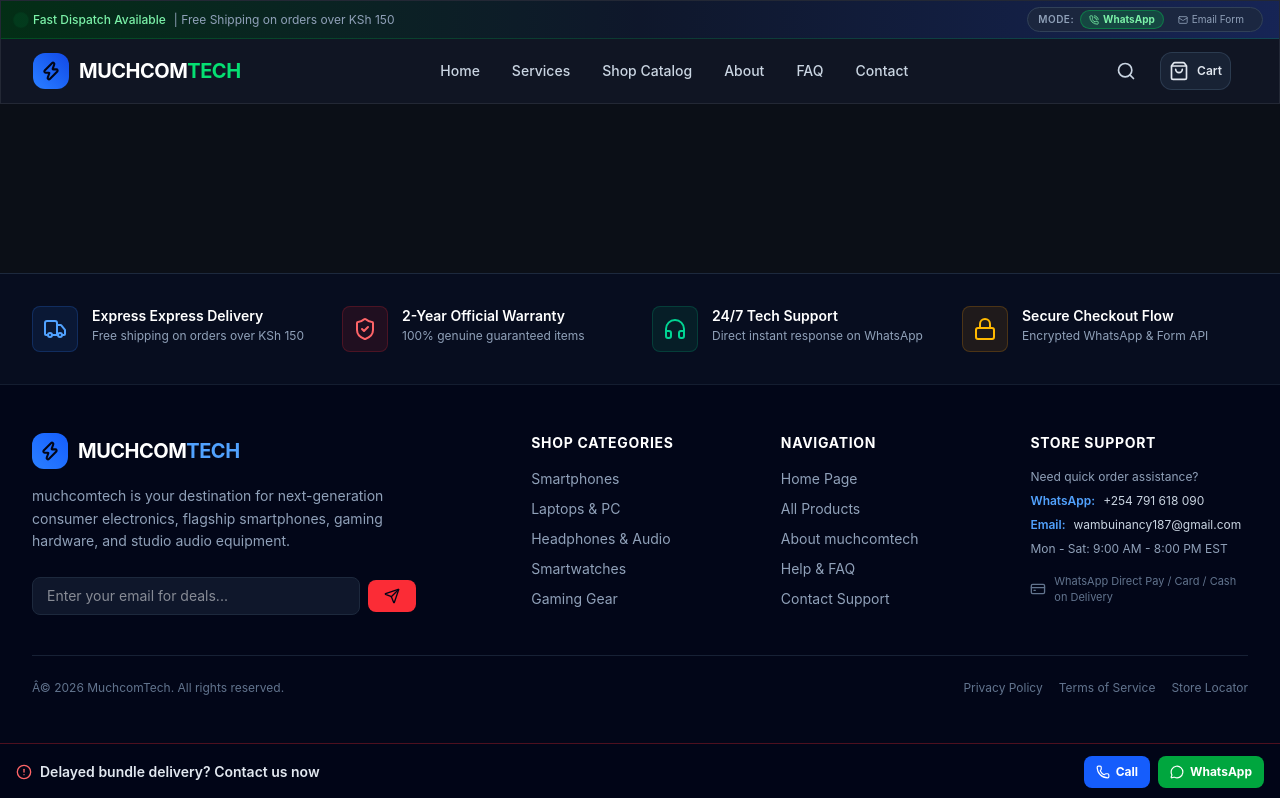
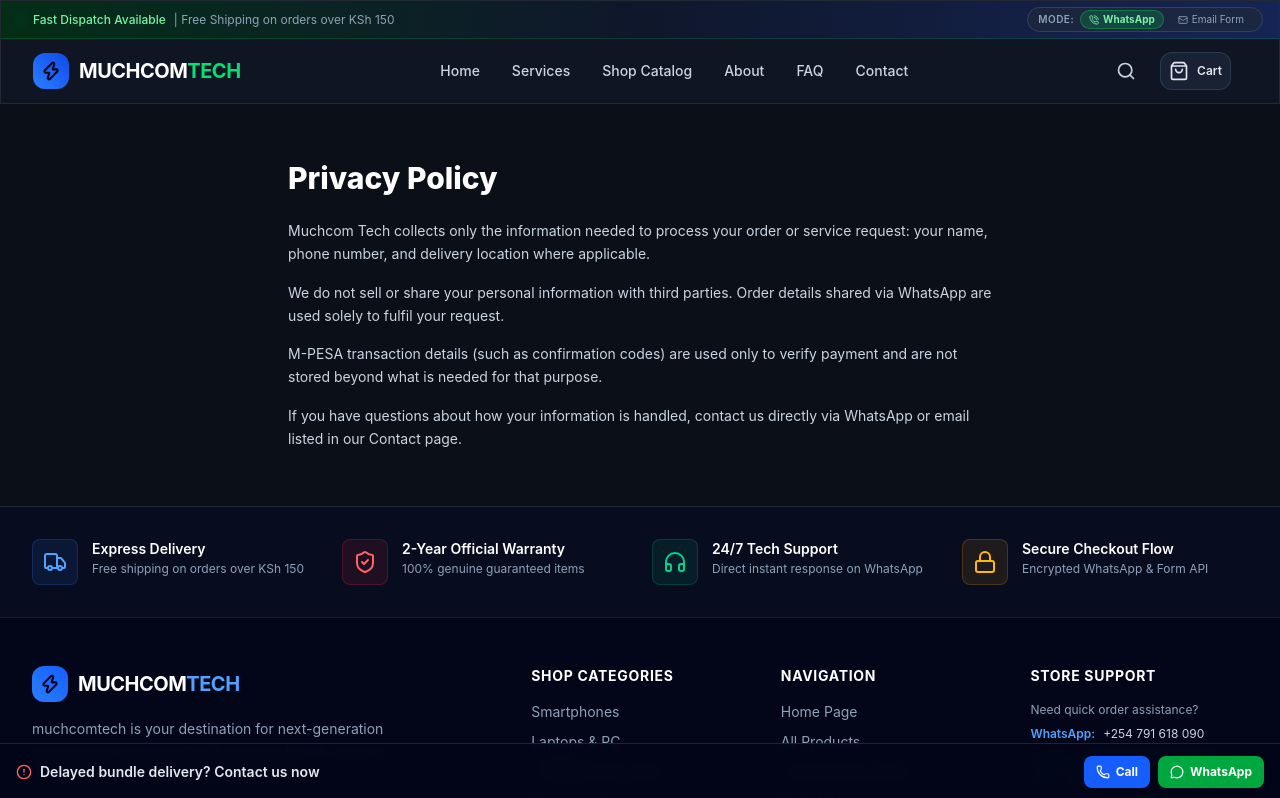
Before and after one commit to missynancy/MuchcomTech, a React (Vite) app: page /MuchcomTech/privacy in a window 1280 px wide. Shown: the top 798 px of the page. Built offline with nearby package versions, Linux system fonts and the light colour scheme.

Commit message:
Fix footer encoding, duplicate legal links, heading order, and accessibility labels

```diff
--- a/src/App.tsx
+++ b/src/App.tsx
@@ -13,6 +13,8 @@
 import { About } from './pages/About';
 import { FAQ } from './pages/FAQ';
 import { Contact } from './pages/Contact';
+import { Privacy } from './pages/Privacy';
+import { Terms } from './pages/Terms';
 
 export const App: React.FC = () => {
   return (
@@ -30,6 +32,8 @@
               <Route path="/about" element={<About />} />
               <Route path="/faq" element={<FAQ />} />
               <Route path="/contact" element={<Contact />} />
+              <Route path="/privacy" element={<Privacy />} />
+              <Route path="/terms" element={<Terms />} />
             </Routes>
           </main>
           <Footer />
--- a/src/components/Footer.tsx
+++ b/src/components/Footer.tsx
@@ -13,7 +13,7 @@
               <Truck className="w-6 h-6" />
             </div>
             <div>
-              <h4 className="text-sm font-semibold text-white">Express Express Delivery</h4>
+              <h3 className="text-sm font-semibold text-white">Express Delivery</h3>
               <p className="text-xs text-slate-400 mt-0.5">Free shipping on orders over KSh 150</p>
             </div>
           </div>
@@ -22,7 +22,7 @@
               <ShieldCheck className="w-6 h-6" />
             </div>
             <div>
-              <h4 className="text-sm font-semibold text-white">2-Year Official Warranty</h4>
+              <h3 className="text-sm font-semibold text-white">2-Year Official Warranty</h3>
               <p className="text-xs text-slate-400 mt-0.5">100% genuine guaranteed items</p>
             </div>
           </div>
@@ -31,7 +31,7 @@
               <Headphones className="w-6 h-6" />
             </div>
             <div>
-              <h4 className="text-sm font-semibold text-white">24/7 Tech Support</h4>
+              <h3 className="text-sm font-semibold text-white">24/7 Tech Support</h3>
               <p className="text-xs text-slate-400 mt-0.5">Direct instant response on WhatsApp</p>
             </div>
           </div>
@@ -40,7 +40,7 @@
               <Lock className="w-6 h-6" />
             </div>
             <div>
-              <h4 className="text-sm font-semibold text-white">Secure Checkout Flow</h4>
+              <h3 className="text-sm font-semibold text-white">Secure Checkout Flow</h3>
               <p className="text-xs text-slate-400 mt-0.5">Encrypted WhatsApp & Form API</p>
             </div>
           </div>
@@ -83,7 +83,7 @@
 
           {/* Catalog Links */}
           <div>
-            <h4 className="text-sm font-bold text-white uppercase tracking-wider mb-4">Shop Categories</h4>
+            <h3 className="text-sm font-bold text-white uppercase tracking-wider mb-4">Shop Categories</h3>
             <ul className="space-y-2.5 text-sm">
               <li><Link to="/shop?cat=smartphones" className="hover:text-blue-400 transition-colors">Smartphones</Link></li>
               <li><Link to="/shop?cat=laptops" className="hover:text-blue-400 transition-colors">Laptops & PC</Link></li>
@@ -95,7 +95,7 @@
 
           {/* Quick Links */}
           <div>
-            <h4 className="text-sm font-bold text-white uppercase tracking-wider mb-4">Navigation</h4>
+            <h3 className="text-sm font-bold text-white uppercase tracking-wider mb-4">Navigation</h3>
             <ul className="space-y-2.5 text-sm">
               <li><Link to="/" className="hover:text-blue-400 transition-colors">Home Page</Link></li>
               <li><Link to="/shop" className="hover:text-blue-400 transition-colors">All Products</Link></li>
@@ -107,7 +107,7 @@
 
           {/* Contact / Store Info */}
           <div>
-            <h4 className="text-sm font-bold text-white uppercase tracking-wider mb-4">Store Support</h4>
+            <h3 className="text-sm font-bold text-white uppercase tracking-wider mb-4">Store Support</h3>
             <p className="text-xs text-slate-400 mb-2">Need quick order assistance?</p>
             <div className="space-y-2 text-xs">
               <p className="flex items-center gap-2 text-slate-300">
@@ -124,13 +124,12 @@
             </div>
           </div>
         </div>
-
         {/* Bottom copyright line */}
         <div className="border-t border-slate-800/80 mt-10 pt-6 flex flex-col sm:flex-row justify-between items-center text-xs text-slate-500">
-          <p>Â© {new Date().getFullYear()} MuchcomTech. All rights reserved.</p>
+          <p>&copy; {new Date().getFullYear()} MuchcomTech. All rights reserved.</p>
           <div className="flex space-x-4 mt-2 sm:mt-0">
-            <Link to="/faq" className="hover:text-slate-400">Privacy Policy</Link>
-            <Link to="/faq" className="hover:text-slate-400">Terms of Service</Link>
+            <Link to="/privacy" className="hover:text-slate-400">Privacy Policy</Link>
+            <Link to="/terms" className="hover:text-slate-400">Terms of Service</Link>
             <Link to="/contact" className="hover:text-slate-400">Store Locator</Link>
           </div>
         </div>
--- a/src/components/SupportBar.tsx
+++ b/src/components/SupportBar.tsx
@@ -11,11 +11,11 @@
         </span>
       </div>
       <div className="flex items-center gap-2 shrink-0">
-        <a href="tel:0725260133" className="flex items-center gap-1.5 bg-blue-600 hover:bg-blue-500 text-white text-xs font-bold px-3 py-2 rounded-lg transition-colors">
+        <a href="tel:0725260133" aria-label="Call us" className="flex items-center gap-1.5 bg-blue-600 hover:bg-blue-500 text-white text-xs font-bold px-3 py-2 rounded-lg transition-colors">
           <Phone className="w-3.5 h-3.5" />
           <span className="hidden sm:inline">Call</span>
         </a>
-        <a href="https://wa.me/254791618090?text=Hi%20Muchcom%20Tech%2C%20my%20bundle%20delivery%20is%20delayed." target="_blank" rel="noopener noreferrer" className="flex items-center gap-1.5 bg-green-600 hover:bg-green-500 text-white text-xs font-bold px-3 py-2 rounded-lg transition-colors">
+        <a href="https://wa.me/254791618090?text=Hi%20Muchcom%20Tech%2C%20my%20bundle%20delivery%20is%20delayed." target="_blank" rel="noopener noreferrer" aria-label="Message us on WhatsApp" className="flex items-center gap-1.5 bg-green-600 hover:bg-green-500 text-white text-xs font-bold px-3 py-2 rounded-lg transition-colors">
           <MessageCircle className="w-3.5 h-3.5" />
           <span className="hidden sm:inline">WhatsApp</span>
         </a>
--- a/src/pages/Home.tsx
+++ b/src/pages/Home.tsx
@@ -106,7 +106,7 @@
             <div className="lg:col-span-5 relative">
               <div className="relative mx-auto max-w-md lg:max-w-none">
                 <div className="glass-panel p-6 sm:p-8 rounded-3xl border border-green-500/30 shadow-glow-green text-center bg-white">
-                  <p className="text-[11px] uppercase font-bold tracking-wider text-slate-500">
+                  <p className="text-[11px] uppercase font-bold tracking-wider text-slate-600">
                     Lipa na M-Pesa Buy Goods Till
                   </p>
                   <div className="text-4xl sm:text-5xl font-black text-blue-900 my-3 tracking-widest">
--- /dev/null
+++ b/src/pages/Privacy.tsx
@@ -0,0 +1,15 @@
+import React from 'react';
+
+export const Privacy: React.FC = () => {
+  return (
+    <div className="max-w-3xl mx-auto px-4 sm:px-6 lg:px-8 py-14">
+      <h1 className="text-2xl sm:text-3xl font-extrabold text-white mb-6">Privacy Policy</h1>
+      <div className="space-y-4 text-sm text-slate-300 leading-relaxed">
+        <p>Muchcom Tech collects only the information needed to process your order or service request: your name, phone number, and delivery location where applicable.</p>
+        <p>We do not sell or share your personal information with third parties. Order details shared via WhatsApp are used solely to fulfil your request.</p>
+        <p>M-PESA transaction details (such as confirmation codes) are used only to verify payment and are not stored beyond what is needed for that purpose.</p>
+        <p>If you have questions about how your information is handled, contact us directly via WhatsApp or email listed in our Contact page.</p>
+      </div>
+    </div>
+  );
+};
--- /dev/null
+++ b/src/pages/Terms.tsx
@@ -0,0 +1,15 @@
+import React from 'react';
+
+export const Terms: React.FC = () => {
+  return (
+    <div className="max-w-3xl mx-auto px-4 sm:px-6 lg:px-8 py-14">
+      <h1 className="text-2xl sm:text-3xl font-extrabold text-white mb-6">Terms of Service</h1>
+      <div className="space-y-4 text-sm text-slate-300 leading-relaxed">
+        <p>By ordering from Muchcom Tech, you agree to pay the exact listed price via the Till Number or method specified at checkout, and to provide a valid M-PESA confirmation code where required for Safaricom services.</p>
+        <p>All electronics come with the warranty period stated on the product listing. Warranty claims require proof of purchase.</p>
+        <p>Orders are confirmed once payment is verified. Delivery times are estimates and may vary based on location and stock availability.</p>
+        <p>Prices are subject to change without prior notice. Safaricom service fees (M-PESA, SIM registration, Till applications) follow standard Safaricom terms in addition to these.</p>
+      </div>
+    </div>
+  );
+};
```
Lines whose indentation alone changed are shown as unchanged.
